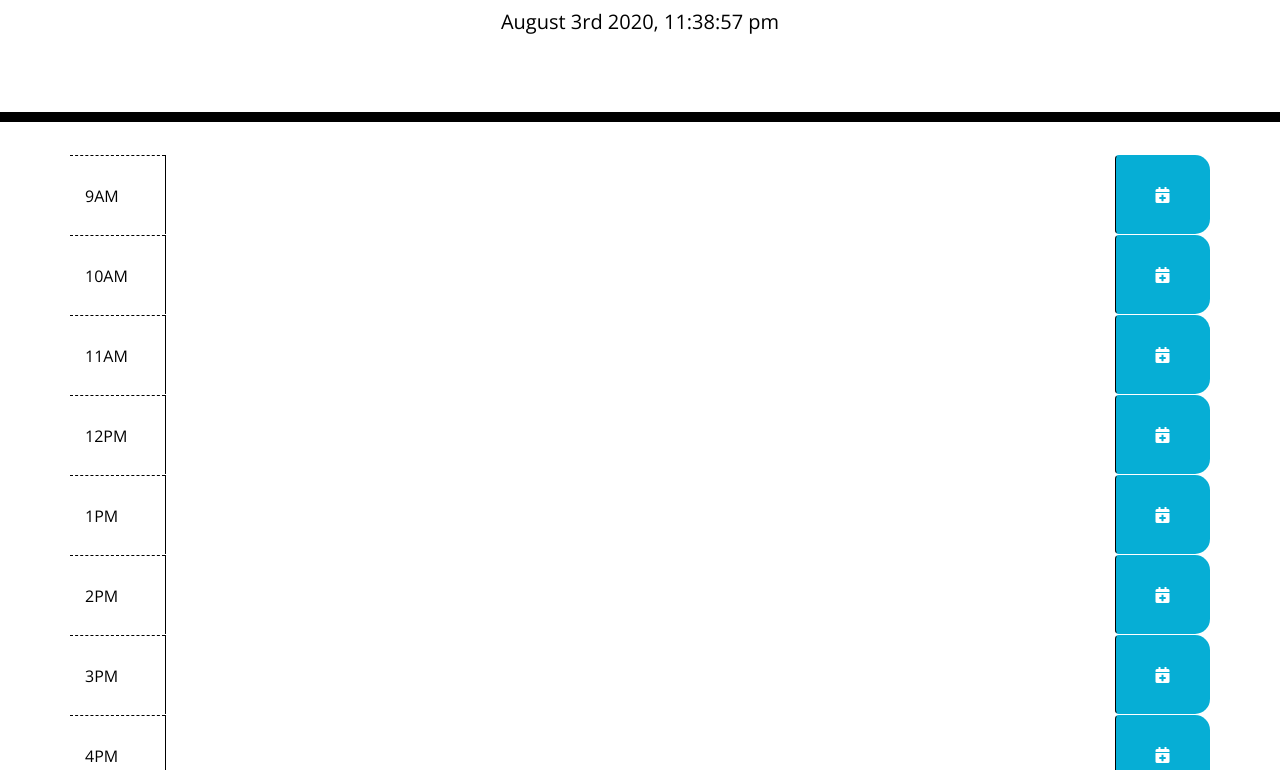
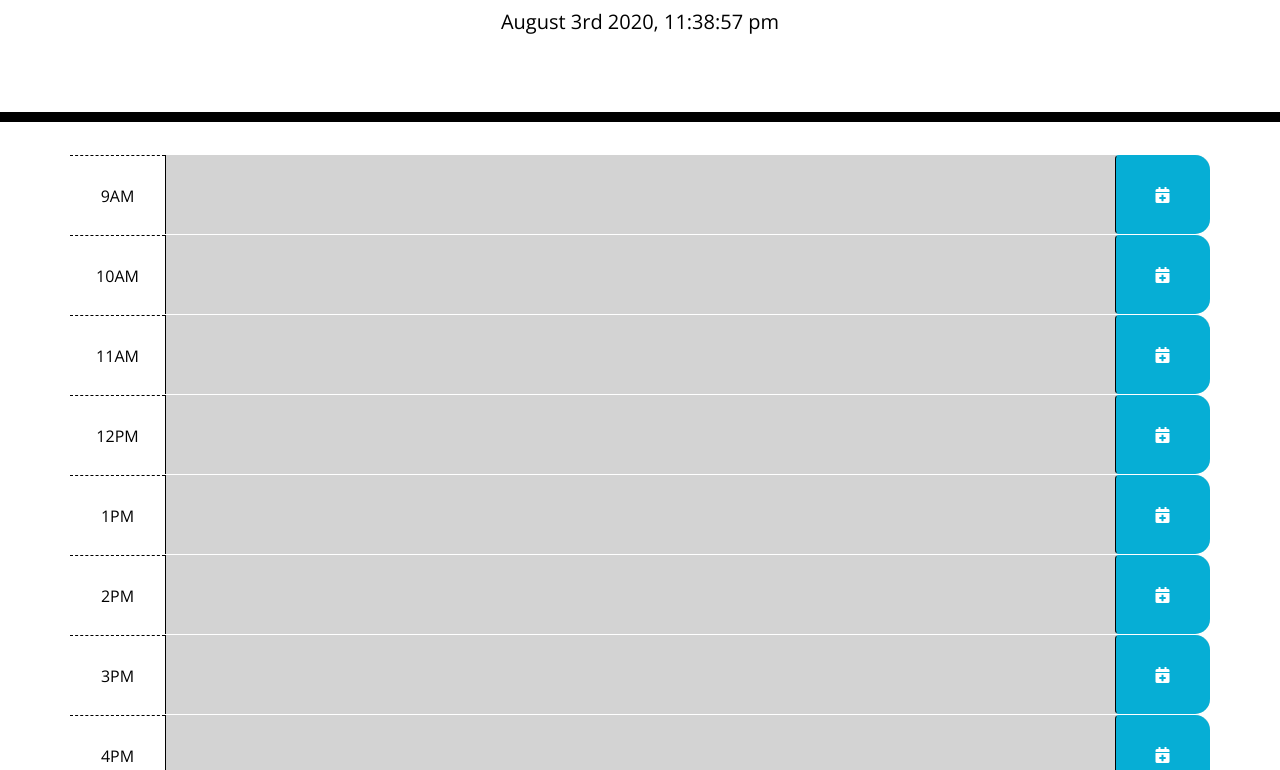
Before and after one commit to seagraving/work-day-scheduler, a plain HTML site: page index.html in a window 1280 px wide. Shown: the part 182-952 px from the top of the page. Drawn offline with nearby package versions, Linux system fonts and the light colour scheme.

```diff
--- a/assets/script.js
+++ b/assets/script.js
@@ -1,28 +1,32 @@
 $(document).ready(function () {
     //show current day and time
-   $("#currentDay").text(moment().format("MMMM Do YYYY, h:mm:ss a"));
+    $("#currentDay").text(moment().format("MMMM Do YYYY, hh:mm:ss a"));
 
     // save button click event: when button is clicked, description saves
-    $(".saveBtn").on("click", function(){
+    $(".saveBtn").on("click", function () {
 
         var description = $(this).siblings(".description").val();
         var time = $(this).parent().attr("id");
 
         // set items to local storage
         localStorage.setItem(time, description);
-    })
+        console.log(localStorage);
+    });
 
     // save/load descriptions of time blocks on local storage to stay even after refreshing page
-    $("#9am .description").val(localStorage.getItem("9AM"));
-    $("#10am .description").val(localStorage.getItem("10AM"));
-    $("#11am .description").val(localStorage.getItem("11AM"));
-    $("#12pm .description").val(localStorage.getItem("12PM"));
-    $("#1pm .description").val(localStorage.getItem("1PM"));
-    $("#2pm .description").val(localStorage.getItem("2PM"));
-    $("#3pm .description").val(localStorage.getItem("3PM"));
-    $("#4pm .description").val(localStorage.getItem("4PM"));
-    $("#5pm .description").val(localStorage.getItem("5PM"));
-    $("#6pm .description").val(localStorage.getItem("6PM"));
+
+    function getItems() {
+    $("#hour-9 .description").val(localStorage.getItem("9AM"));
+    $("#hour-10 .description").val(localStorage.getItem("10AM"));
+    $("#hour-11 .description").val(localStorage.getItem("11AM"));
+    $("#hour-12 .description").val(localStorage.getItem("12PM"));
+    $("#hour-13 .description").val(localStorage.getItem("1PM"));
+    $("#hour-14 .description").val(localStorage.getItem("2PM"));
+    $("#hour-15 .description").val(localStorage.getItem("3PM"));
+    $("#hour-16 .description").val(localStorage.getItem("4PM"));
+    $("#hour-17 .description").val(localStorage.getItem("5PM"));
+    $("#hour-18 .description").val(localStorage.getItem("6PM"));
+    }
 
 
     // timekeeper/tracker function here
@@ -30,49 +34,30 @@
         var currentHour = moment().hour();
 
         // loop through each hour: select each hour and loop
-        $(".hour-block").each(function () {
+        $(".time-block").each(function () {
 
-            var timeBlock = parseInt($(this).attr("id").split("hour")[1]);
-            console.log(currentHour, timeBlock); //not sure why this is nAn
+            var hourBlock = parseInt($(this).attr("id").split("hour")[1]);
+            console.log(currentHour, hourBlock);
 
 
             // statements for moving past the time blocks to make them different colors
-            if (timeBlock < currentHour) {
-                textArea.addClass("past");
-                textArea.removeClass("present");
-                textArea.removeClass("future");
-            };
-            if (timeBlock > currentHour) {
-                textArea.removeClass("past");
-                textArea.removeClass("present");
-                textArea.addClass("future");
+            if (hourBlock < currentHour) {
+                $(this).addClass("past");
+
+            }
+            else if (hourBlock === currentHour) {
+                $(this).removeClass("past");
+                $(this).addClass("present");
+
+            }
+            else {
+                $(this).removeClass("present");
+                $(this).removeClass("past");
+                $(this).addClass("future");
             }
 
-                if  (timeBlock === currentHour) {
-                    textArea.removeClass("past");
-                    textArea.addClass("present");
-                    textArea.removeClass("future");
-                    }
-
-            })
+        })
     }
-
+        getItems();
     timeTracker();
 });
-
-
-
-
-
-
-
-// conditional statements to create different colors for current, past, and future, time blocks
-
-
-
-
-// textArea.addClass("present")
-
-// parse hours into a time (in documentation)
-// for loops, use .each
-// when hour selected use .each function to run function on each element that matches jquery selector
--- a/index.html
+++ b/index.html
@@ -30,7 +30,7 @@
     </header>
     <div class="container">
       <!-- Timeblocks go here -->
-      <div id="9am" class="row hour-block">
+      <div id="hour-9" class="row time-block">
         <div class="col-md-1 hour">
             9AM
         </div>
@@ -38,7 +38,7 @@
           <button class="btn saveBtn col-md-1"><i class="fas fa-calendar-plus"></i></button>
       </div>
 
-      <div id="10am" class="row hour-block">
+      <div id="hour-10" class="row time-block">
         <div class="col-md-1 hour">
             10AM
         </div>
@@ -46,7 +46,7 @@
           <button class="btn saveBtn col-md-1"><i class="fas fa-calendar-plus"></i></button>
       </div>
 
-      <div id="11am" class="row hour-block">
+      <div id="hour-11" class="row time-block">
         <div class="col-md-1 hour">
             11AM
         </div>
@@ -54,7 +54,7 @@
           <button class="btn saveBtn col-md-1"><i class="fas fa-calendar-plus"></i></button>
       </div>
 
-      <div id="12pm" class="row hour-block">
+      <div id="hour-12" class="row time-block">
         <div class="col-md-1 hour">
             12PM
         </div>
@@ -62,7 +62,7 @@
           <button class="btn saveBtn col-md-1"><i class="fas fa-calendar-plus"></i></button>
       </div>
 
-      <div id="1pm" class="row hour-block">
+      <div id="hour-13" class="row time-block">
         <div class="col-md-1 hour">
             1PM
         </div>
@@ -70,7 +70,7 @@
           <button class="btn saveBtn col-md-1"><i class="fas fa-calendar-plus"></i></button>
       </div>
 
-      <div id="2pm" class="row hour-block">
+      <div id="hour-14" class="row time-block">
         <div class="col-md-1 hour">
             2PM
         </div>
@@ -78,7 +78,7 @@
           <button class="btn saveBtn col-md-1"><i class="fas fa-calendar-plus"></i></button>
       </div>
 
-      <div id="3pm" class="row hour-block">
+      <div id="hour-15" class="row time-block">
         <div class="col-md-1 hour">
             3PM
         </div>
@@ -86,7 +86,7 @@
           <button class="btn saveBtn col-md-1"><i class="fas fa-calendar-plus"></i></button>
       </div>
 
-      <div id="4pm" class="row hour-block">
+      <div id="hour-16" class="row time-block">
         <div class="col-md-1 hour">
             4PM
         </div>
@@ -94,7 +94,7 @@
           <button class="btn saveBtn col-md-1"><i class="fas fa-calendar-plus"></i></button>
       </div>
 
-      <div id="5pm" class="row hour-block">
+      <div id="hour-17" class="row time-block">
         <div class="col-md-1 hour">
             5PM
         </div>
@@ -102,7 +102,7 @@
           <button class="btn saveBtn col-md-1"><i class="fas fa-calendar-plus"></i></button>
       </div>
 
-      <div id="6pm" class="row hour-block">
+      <div id="hour-18" class="row time-block">
         <div class="col-md-1 hour">
             6PM
         </div>
```
